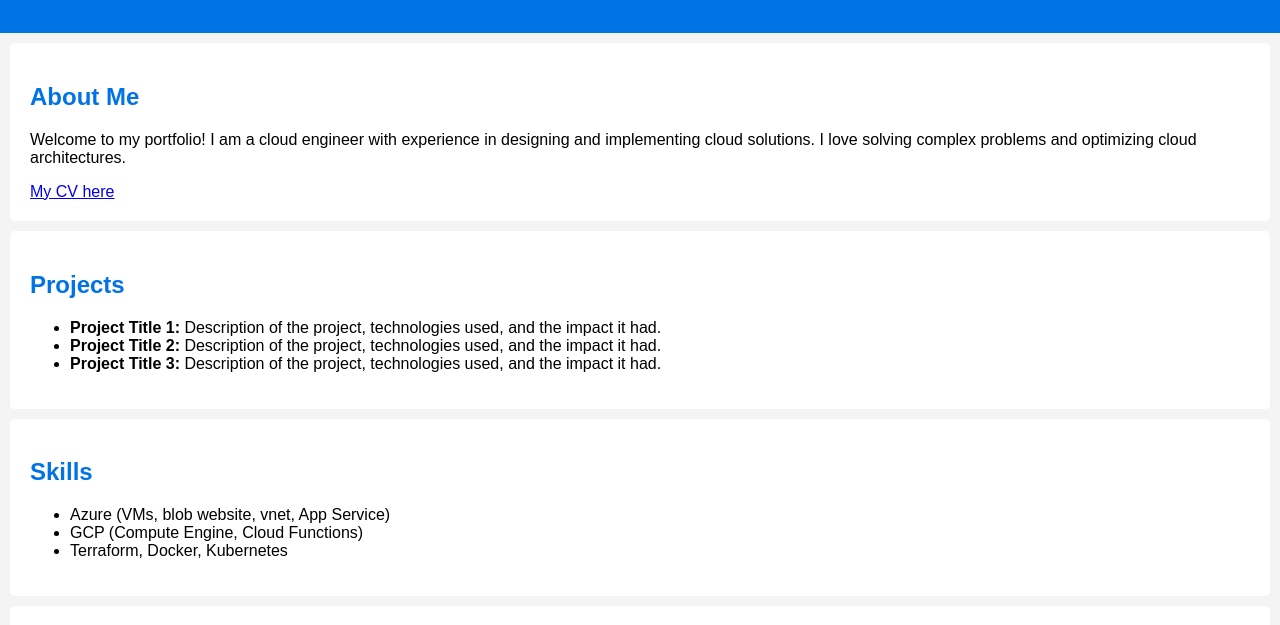
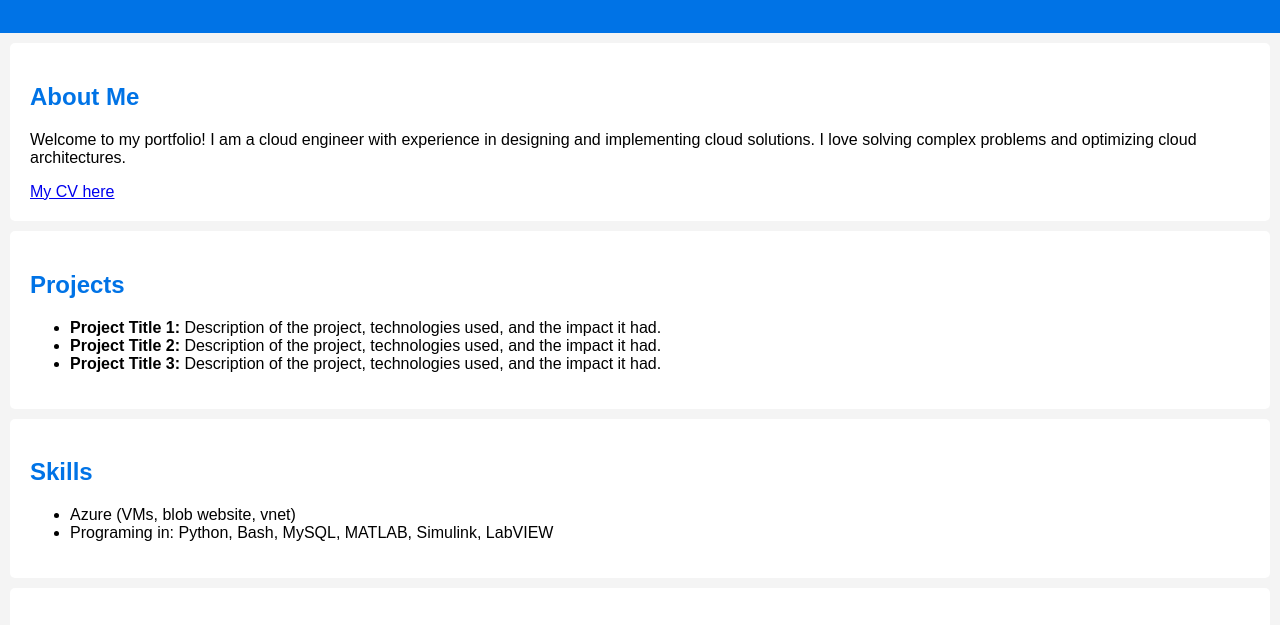
Before and after one commit to Dice-nova/website, a plain HTML site: page docs/index.html in a window 1280 px wide. Shown: the part 121-746 px from the top of the page. Drawn offline with Linux system fonts and the light colour scheme.

Commit message:
Changing skills section

```diff
--- a/docs/index.html
+++ b/docs/index.html
@@ -68,9 +68,8 @@
 <section>
     <h2>Skills</h2>
     <ul>
-        <li>Azure (VMs, blob website, vnet, App Service)</li>
-        <li>GCP (Compute Engine, Cloud Functions)</li>
-        <li>Terraform, Docker, Kubernetes</li>
+        <li>Azure (VMs, blob website, vnet)</li>
+        <li>Programing in: Python, Bash, MySQL, MATLAB, Simulink, LabVIEW</li>
     </ul>
 </section>
 
```
